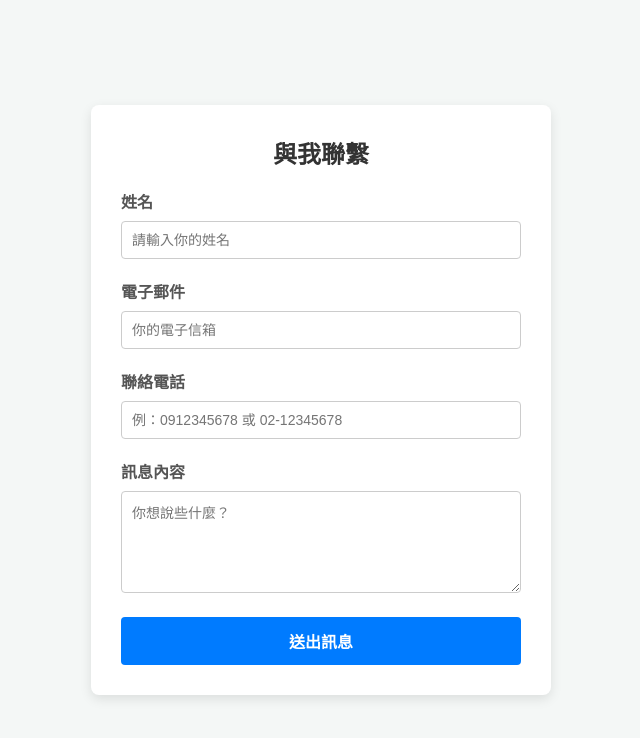
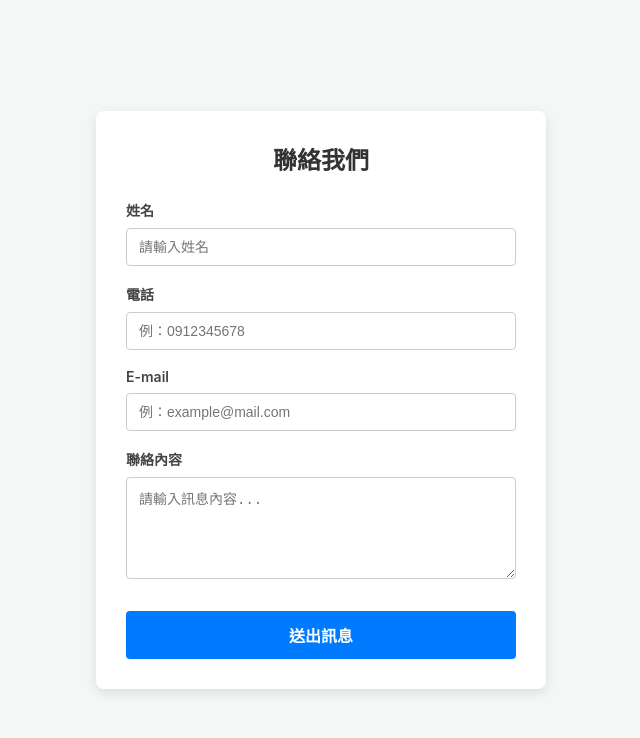
Before and after one commit to been2467-dotcom/myweb, a plain HTML site: page index.html in a window 1280 px wide. Shown: the whole page, without its empty margins (319-959 px from the left). Drawn offline with Linux system fonts and the light colour scheme.

Commit message:
Update contact form fields and styles

```diff
--- a/index.html
+++ b/index.html
@@ -5,16 +5,18 @@
     <meta name="viewport" content="width=device-width, initial-scale=1.0">
     <title>聯絡表單</title>
     <style>
+        * {
+            box-sizing: border-box;
+        }
         body {
             font-family: -apple-system, BlinkMacSystemFont, "Segoe UI", Roboto, "Helvetica Neue", Arial, sans-serif;
             background-color: #f4f7f6;
             margin: 0;
-            padding: 40px;
+            padding: 20px;
             display: flex;
             justify-content: center;
             align-items: center;
             min-height: 100vh;
-            box-sizing: border-box;
         }
         .form-container {
             background: #ffffff;
@@ -22,33 +24,36 @@
             border-radius: 8px;
             box-shadow: 0 4px 12px rgba(0, 0, 0, 0.1);
             width: 100%;
-            max-width: 400px;
+            max-width: 450px;
         }
         h2 {
             margin-top: 0;
+            margin-bottom: 24px;
             color: #333;
             text-align: center;
         }
         .form-group {
-            margin-bottom: 20px;
+            margin-bottom: 18px;
         }
         label {
             display: block;
             margin-bottom: 8px;
-            color: #555;
+            color: #444;
             font-weight: 600;
+            font-size: 14px;
         }
         input, textarea {
             width: 100%;
-            padding: 10px;
+            padding: 10px 12px;
             border: 1px solid #ccc;
             border-radius: 4px;
-            box-sizing: border-box;
             font-size: 14px;
+            transition: border-color 0.2s ease, box-shadow 0.2s ease;
         }
         input:focus, textarea:focus {
             border-color: #007bff;
             outline: none;
+            box-shadow: 0 0 0 3px rgba(0, 123, 255, 0.15);
         }
         button {
             width: 100%;
@@ -60,6 +65,8 @@
             border-radius: 4px;
             cursor: pointer;
             font-weight: 600;
+            margin-top: 10px;
+            transition: background-color 0.2s ease;
         }
         button:hover {
             background-color: #0056b3;
@@ -69,36 +76,37 @@
 <body>
 
     <div class="form-container">
-        <h2>與我聯繫</h2>
-        <!-- 請將下面的 action 網址替換為你在 Formspree 註冊後得到的表單 ID -->
-        <form action="https://formspree.io/f/xppplokq你的表單ID" method="POST">
+        <h2>聯絡我們</h2>
+
+        <!-- 記得將下面的 YOUR_FORM_ID 換成您在 Formspree 取得的 ID -->
+        <form action="https://formspree.io/f/mwllzvjd" method="POST">
+
             <div class="form-group">
                 <label for="name">姓名</label>
-                <input type="text" id="name" name="name" required placeholder="請輸入你的姓名">
+                <input type="text" id="name" name="name" required placeholder="請輸入姓名">
             </div>
 
             <div class="form-group">
-                <label for="email">電子郵件</label>
-                <input type="email" id="email" name="email" required placeholder="你的電子信箱">
-            </div>
-
-            <!-- 新增：電話號碼欄位 -->
-            <div class="form-group">
-                <label for="phone">聯絡電話</label>
+                <label for="phone">電話</label>
                 <input
                     type="tel"
                     id="phone"
                     name="phone"
-                    placeholder="例：0912345678 或 02-12345678"
-                    pattern="0[0-9]{1,2}-?[0-9]{7,8}"
-                    title="請輸入有效的電話號碼（例如：0912345678 或 02-12345678）"
                     required
+                    placeholder="例：0912345678"
+                    pattern="09[0-9]{8}|0[1-9]{1,2}-?[0-9]{6,8}"
+                    title="請輸入有效的電話號碼（格式：0912345678 或 02-12345678）"
                 >
             </div>
 
             <div class="form-group">
-                <label for="message">訊息內容</label>
-                <textarea id="message" name="message" rows="5" required placeholder="你想說些什麼？"></textarea>
+                <label for="email">E-mail</label>
+                <input type="email" id="email" name="email" required placeholder="例：example@mail.com">
+            </div>
+
+            <div class="form-group">
+                <label for="message">聯絡內容</label>
+                <textarea id="message" name="message" rows="5" required placeholder="請輸入訊息內容..."></textarea>
             </div>
 
             <button type="submit">送出訊息</button>
```
